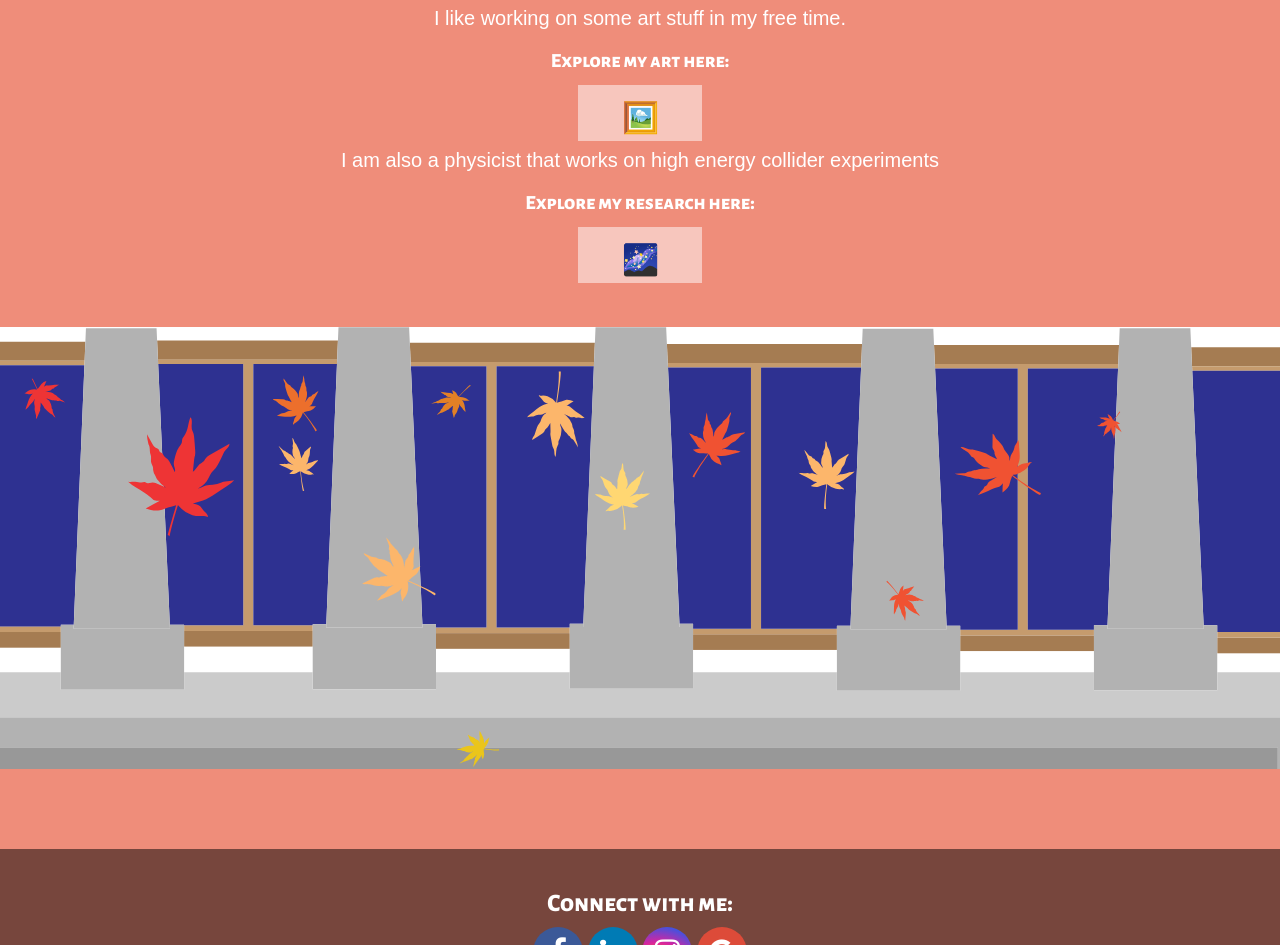
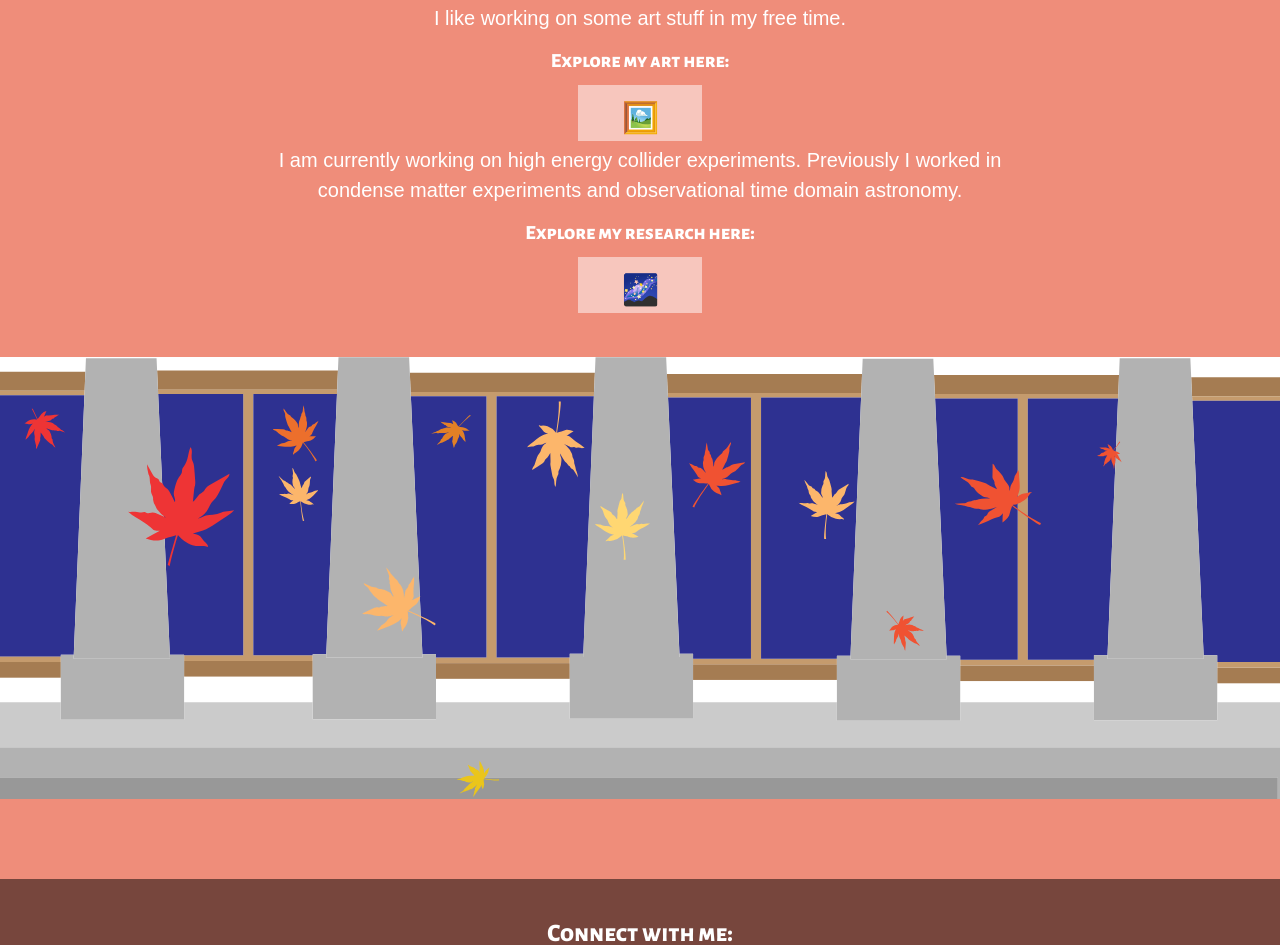
Before and after one commit to yaosarayin/yaosarayin.github.io, a plain HTML site: page index.html in a window 1280 px wide. Shown: the part 1489-2434 px from the top of the page. Drawn offline with nearby package versions, Linux system fonts and the light colour scheme.

Commit message:
update index html

```diff
--- a/index.html
+++ b/index.html
@@ -217,7 +217,7 @@
 				<p>I like working on some art stuff in my free time.</p>
 				<h3>Explore my art here:</h3>
 				<a href="art.html"><button class="button art">🖼</button></a>
-				<p>I am also a physicist that works on high energy collider experiments</p>
+				<p>I am currently working on high energy collider experiments. Previously I worked in condense matter experiments and observational time domain astronomy.</p>
 				<h3>Explore my research here:</h3>
 				<a href="research.html"><button class="button research">🌌</button></a>
 			</div>
```
